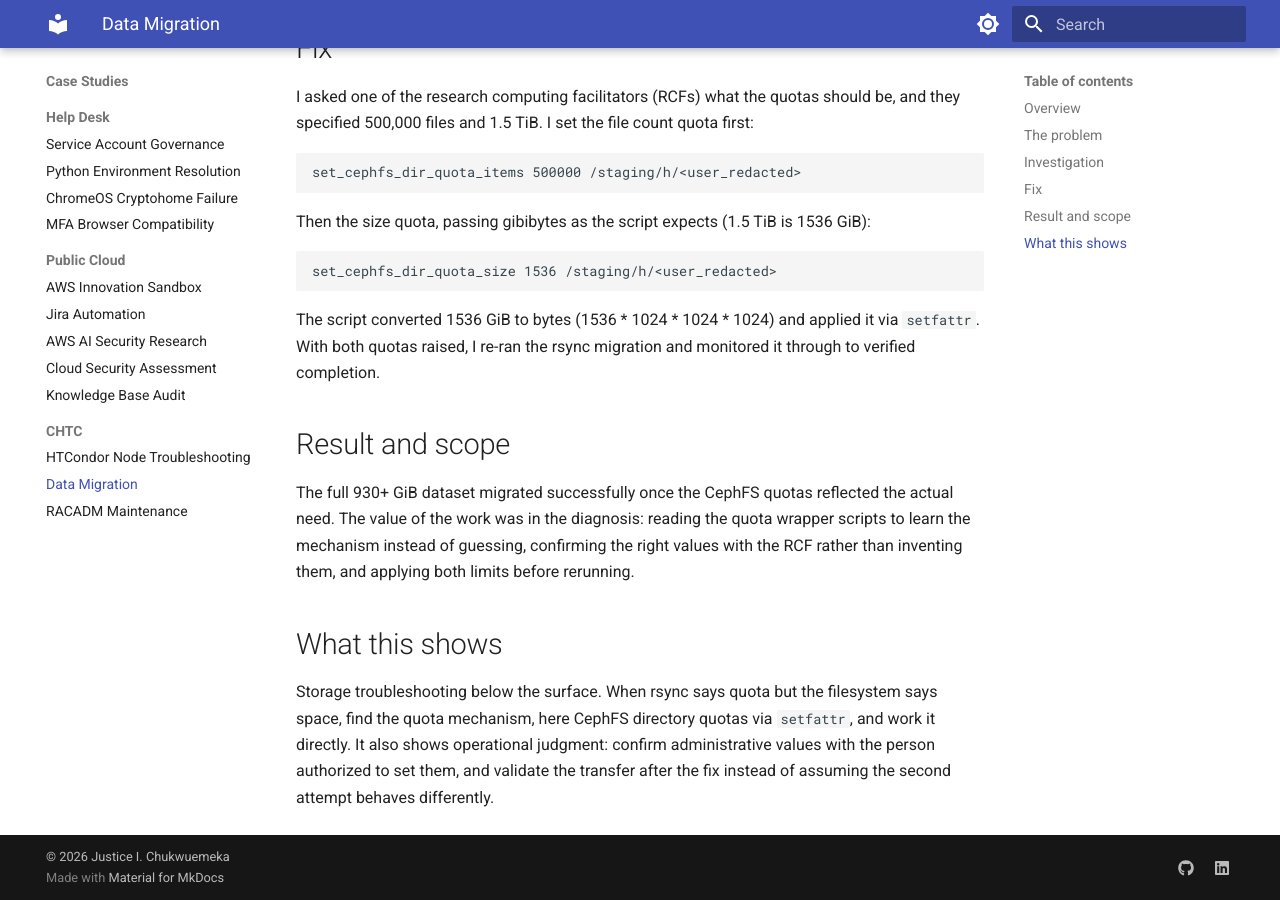
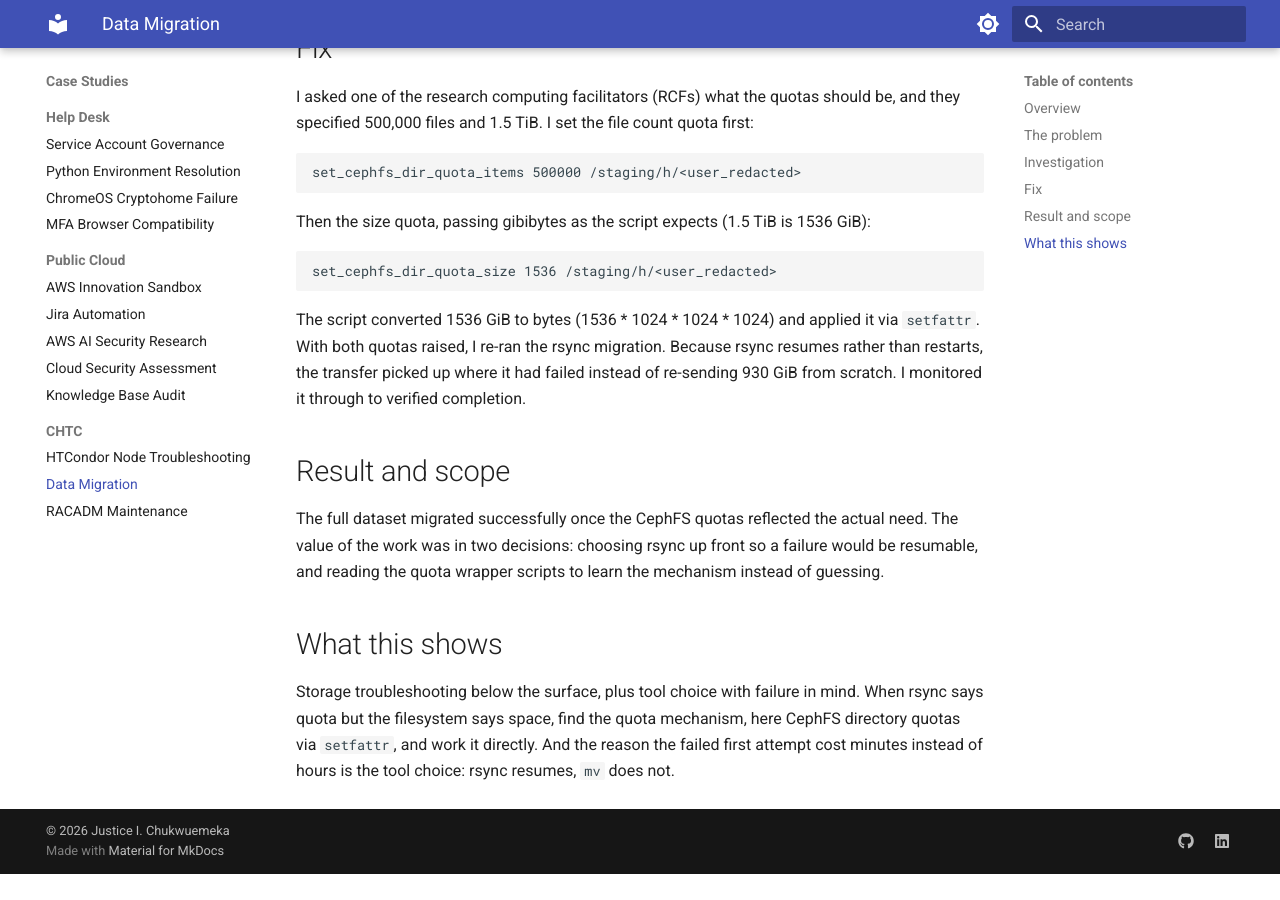
Before and after one commit to Testygen01/portfolio, an MkDocs documentation site: the page built from docs/case-studies/chtc/rsync-data-migration.md, in a window 1280 px wide and 900 px high, scrolled down 1086 px. Built offline with MkDocs 1.6.1 and Material for MkDocs 9.7.7, drawn with Linux system fonts in a browser that asks for light colours; after the commit the page ends 1960 px from its top, so only the background shows below that; some of the changed text lies outside the part shown.

Commit message:
Correct rsync story: I performed the move, chose rsync for resume

````diff
--- a/docs/case-studies/chtc/rsync-data-migration.md
+++ b/docs/case-studies/chtc/rsync-data-migration.md
@@ -3,11 +3,11 @@
 
 ## Overview
 
-A researcher needed to move a dataset of over 930 GiB from `/home/h/<user_redacted>/DSCOVR` to `/staging/h/<user_redacted>` using rsync on Linux. The transfer failed with disk quota errors even though the destination filesystem had free space. The fix required understanding CephFS directory quotas and raising them with the cluster's quota wrapper scripts.
+I was asked to move a dataset of over 930 GiB from `/home/h/<user_redacted>/DSCOVR` to `/staging/h/<user_redacted>`. I chose rsync over a plain `mv` because rsync can resume after a failure instead of starting over. That choice paid off: the transfer failed partway through, and the fix required understanding CephFS directory quotas.
 
 ## The problem
 
-The rsync output was blunt:
+Shortly after I initiated the move, rsync failed with:
 
 ```
 Disk quota exceeded (122)
@@ -35,12 +35,12 @@
 set_cephfs_dir_quota_size 1536 /staging/h/<user_redacted>
 ```
 
-The script converted 1536 GiB to bytes (1536 * 1024 * 1024 * 1024) and applied it via `setfattr`. With both quotas raised, I re-ran the rsync migration and monitored it through to verified completion.
+The script converted 1536 GiB to bytes (1536 * 1024 * 1024 * 1024) and applied it via `setfattr`. With both quotas raised, I re-ran the rsync migration. Because rsync resumes rather than restarts, the transfer picked up where it had failed instead of re-sending 930 GiB from scratch. I monitored it through to verified completion.
 
 ## Result and scope
 
-The full 930+ GiB dataset migrated successfully once the CephFS quotas reflected the actual need. The value of the work was in the diagnosis: reading the quota wrapper scripts to learn the mechanism instead of guessing, confirming the right values with the RCF rather than inventing them, and applying both limits before rerunning.
+The full dataset migrated successfully once the CephFS quotas reflected the actual need. The value of the work was in two decisions: choosing rsync up front so a failure would be resumable, and reading the quota wrapper scripts to learn the mechanism instead of guessing.
 
 ## What this shows
 
-Storage troubleshooting below the surface. When rsync says quota but the filesystem says space, find the quota mechanism, here CephFS directory quotas via `setfattr`, and work it directly. It also shows operational judgment: confirm administrative values with the person authorized to set them, and validate the transfer after the fix instead of assuming the second attempt behaves differently.
+Storage troubleshooting below the surface, plus tool choice with failure in mind. When rsync says quota but the filesystem says space, find the quota mechanism, here CephFS directory quotas via `setfattr`, and work it directly. And the reason the failed first attempt cost minutes instead of hours is the tool choice: rsync resumes, `mv` does not.
````
Also changed, not shown: other parts of docs/case-studies/chtc/rsync-data-migration.md (+1 -1 lines).
